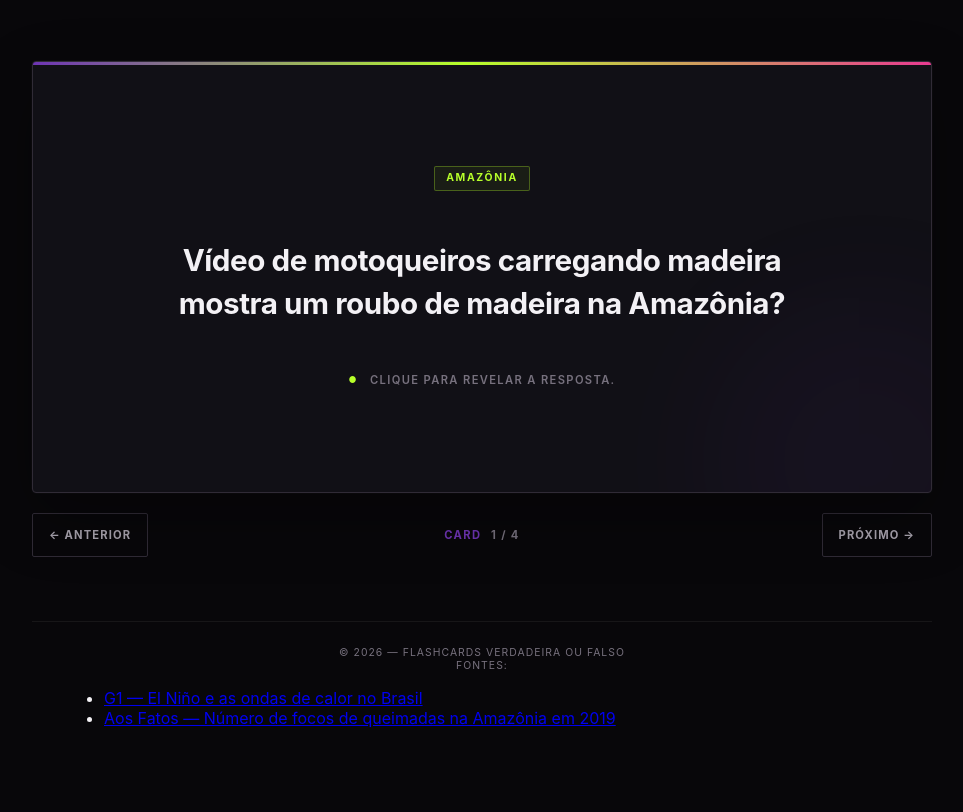
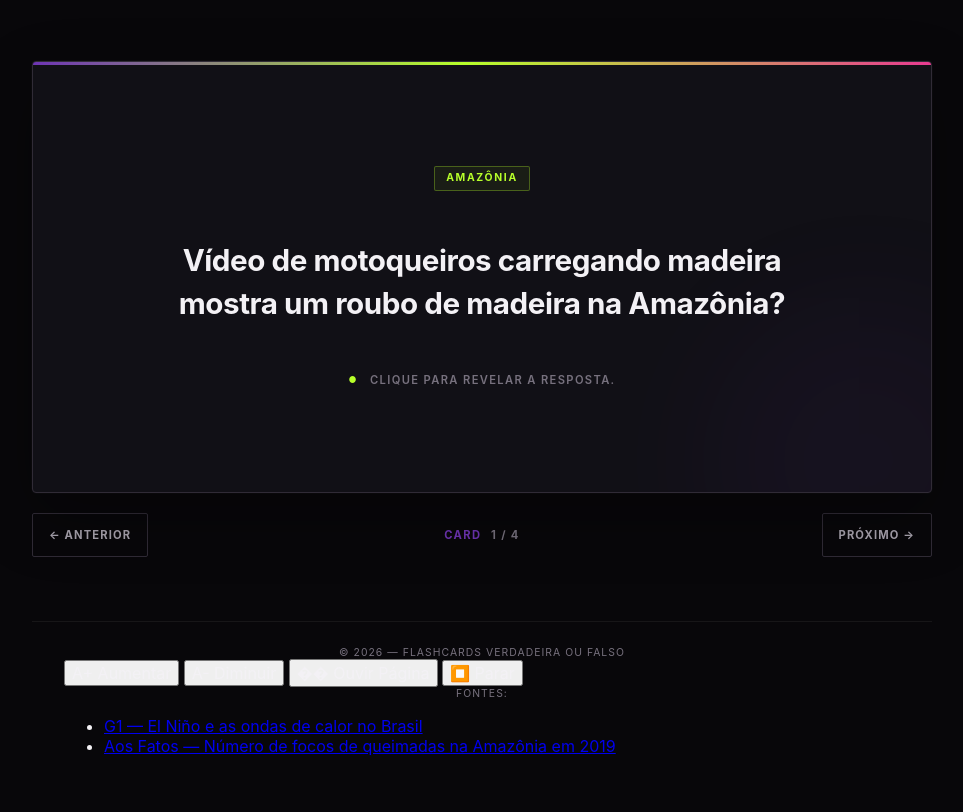
Before and after one commit to Jungl3diff/Flashcard, a plain HTML site: page index.html in a window 1280 px wide. Shown: the part 1227-2039 px from the top of the page, without its empty margins (158-1121 px from the left). Before the commit the page ends 2011 px from the top, so only its background shows below. Drawn offline with Linux system fonts and the light colour scheme.

Commit message:
Update index.html

```diff
--- a/index.html
+++ b/index.html
@@ -432,6 +432,15 @@
 
         <p>
             © 2026 — Flashcards Verdadeira ou Falso
+
+            <!-- MENU DE ACESSIBILIDADE -->
+<nav class="barra-acessibilidade" aria-label="Controles de Acessibilidade">
+    <button class="botao-controle" onclick="alterarFonte(2)" title="Aumentar texto">A+ Aumentar</button>
+    <button class="botao-controle" onclick="alterarFonte(-2)" title="Diminuir texto">A- Diminuir</button>
+    <button class="botao-controle botao-leitura" onclick="lerTexto()" id="btn-voz">�� Ouvir Página</button>
+    <button class="botao-controle" onclick="pararLeitura()">⏹️ Parar</button>
+</nav>
+
         </p>
 
         <div class="site-footer__sources">
```
